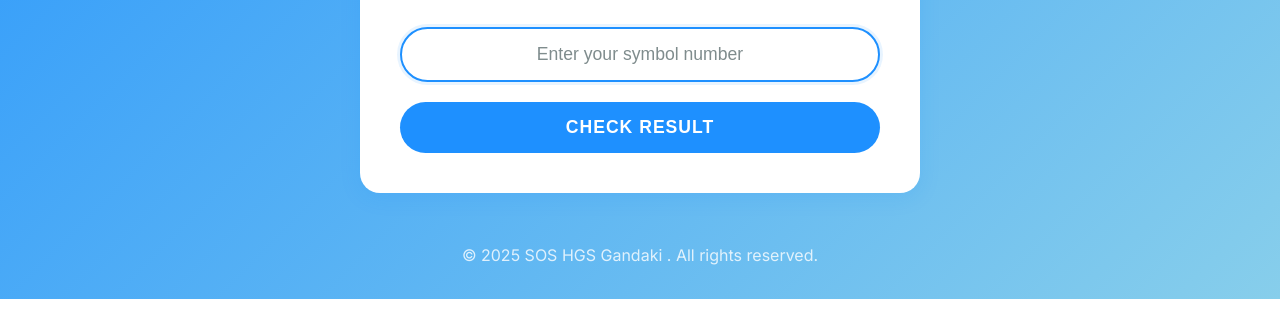
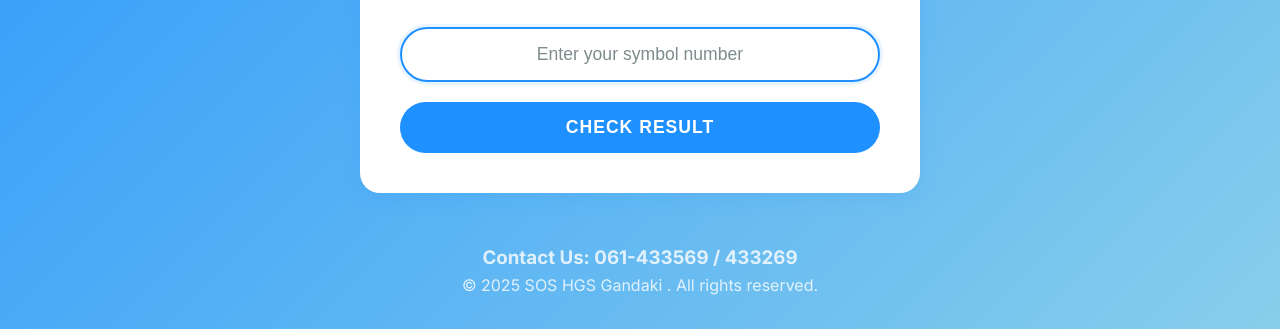
Before and after one commit to shirishpoudel07/SOS1, a plain HTML site: page index.html in a window 1280 px wide. Shown: the part 602-931 px from the top of the page. Before the commit the page ends 901 px from the top, so only its background shows below. Drawn offline with Linux system fonts and the light colour scheme.

Commit message:
Update index.html

```diff
--- a/index.html
+++ b/index.html
@@ -53,6 +53,7 @@
       </main>
 
       <footer class="footer">
+        <h3>Contact Us: 061-433569 / 433269</h3>
         <p>&copy; 2025 SOS HGS Gandaki . All rights reserved.</p>
       </footer>
     </div>
```
